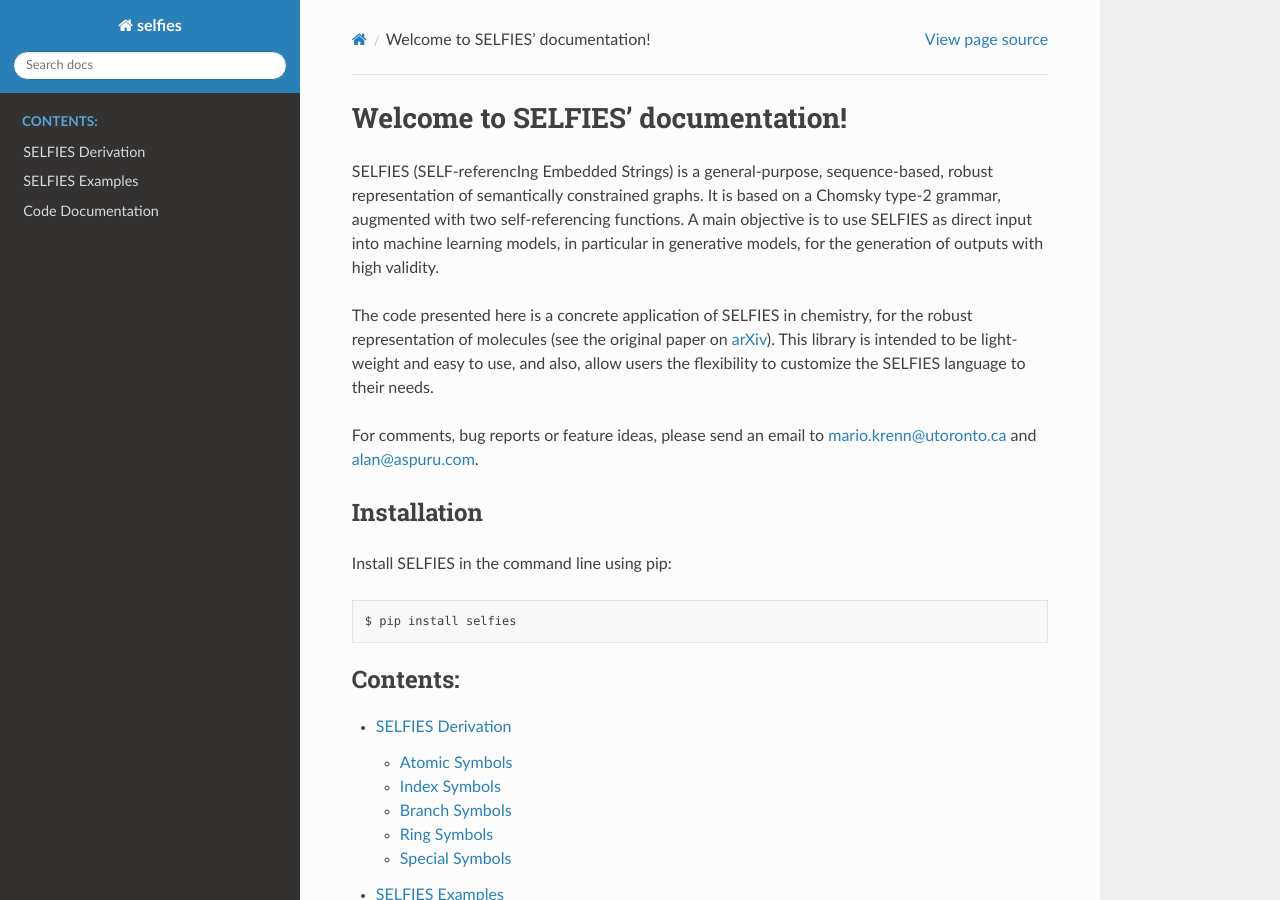
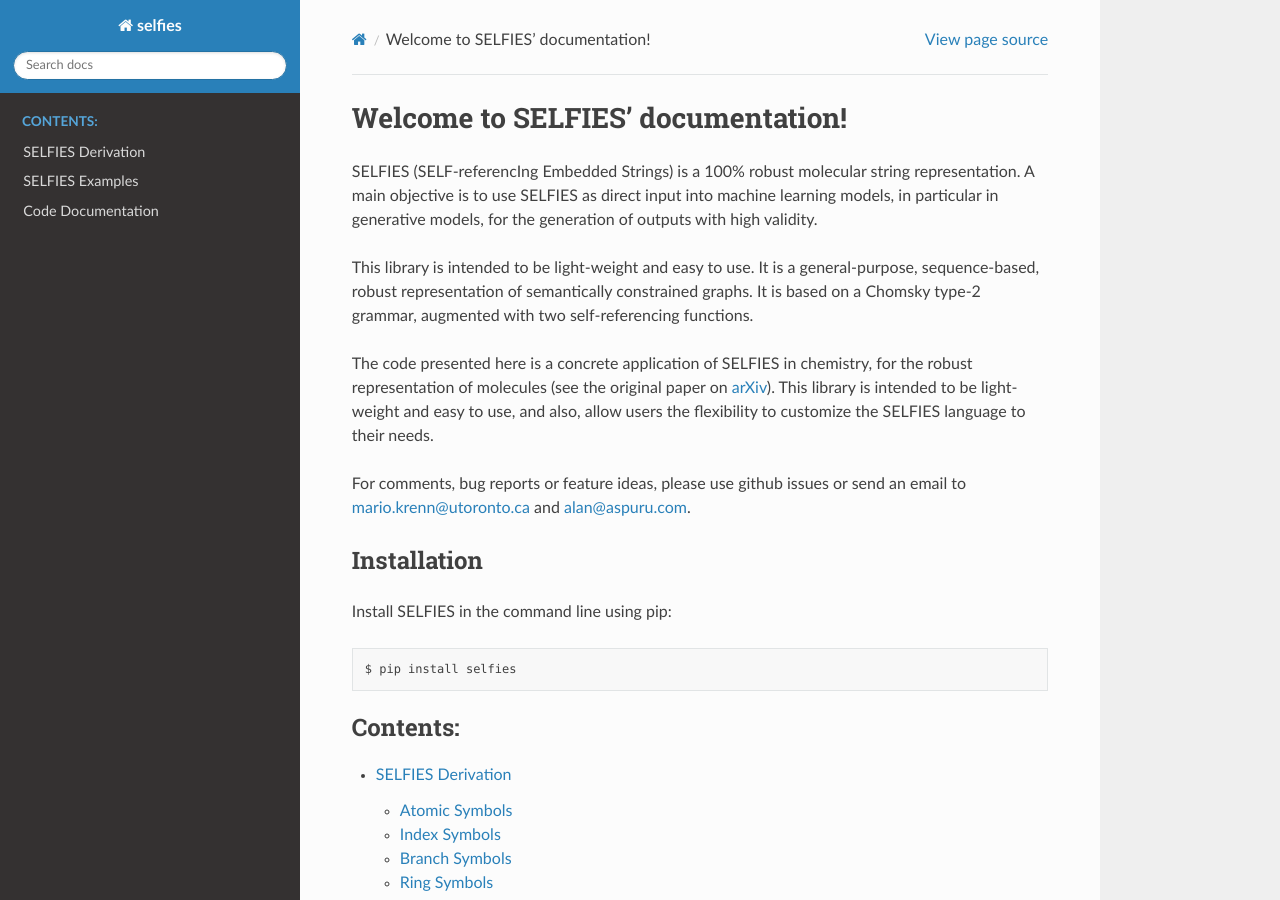
Before and after one commit to aspuru-guzik-group/selfies, a Sphinx documentation site: the page built from docs/source/index.rst, in a window 1280 px wide and 900 px high. Built offline with Sphinx 7.4.7 and the Read the Docs theme 2.0.0, drawn with Linux system fonts in a browser that asks for light colours.

Commit message:
Update index.rst

```diff
--- a/docs/source/index.rst
+++ b/docs/source/index.rst
@@ -5,13 +5,9 @@
 
 Welcome to SELFIES' documentation!
 ===================================
+SELFIES (SELF-referencIng Embedded Strings) is a 100% robust molecular string representation. A main objective is to use SELFIES as direct input into machine learning models, in particular in generative models, for the generation of outputs with high validity.
 
-SELFIES (SELF-referencIng Embedded Strings) is a general-purpose,
-sequence-based, robust representation of semantically constrained graphs.
-It is based on a Chomsky type-2 grammar, augmented with two self-referencing
-functions. A main objective is to use SELFIES as direct input into machine
-learning models, in particular in generative models, for the generation of
-outputs with high validity.
+This library is intended to be light-weight and easy to use. It is a general-purpose, sequence-based, robust representation of semantically constrained graphs. It is based on a Chomsky type-2 grammar, augmented with two self-referencing functions.
 
 The code presented here is a concrete application of SELFIES in chemistry, for
 the robust representation of molecules (see the original paper on
@@ -19,7 +15,7 @@ the robust representation of molecules (see the original paper on
 be light-weight and easy to use, and also, allow users the flexibility
 to customize the SELFIES language to their needs.
 
-For comments, bug reports or feature ideas, please send an email to
+For comments, bug reports or feature ideas, please use github issues or send an email to
 mario.krenn@utoronto.ca and alan@aspuru.com.
 
 Installation
```
